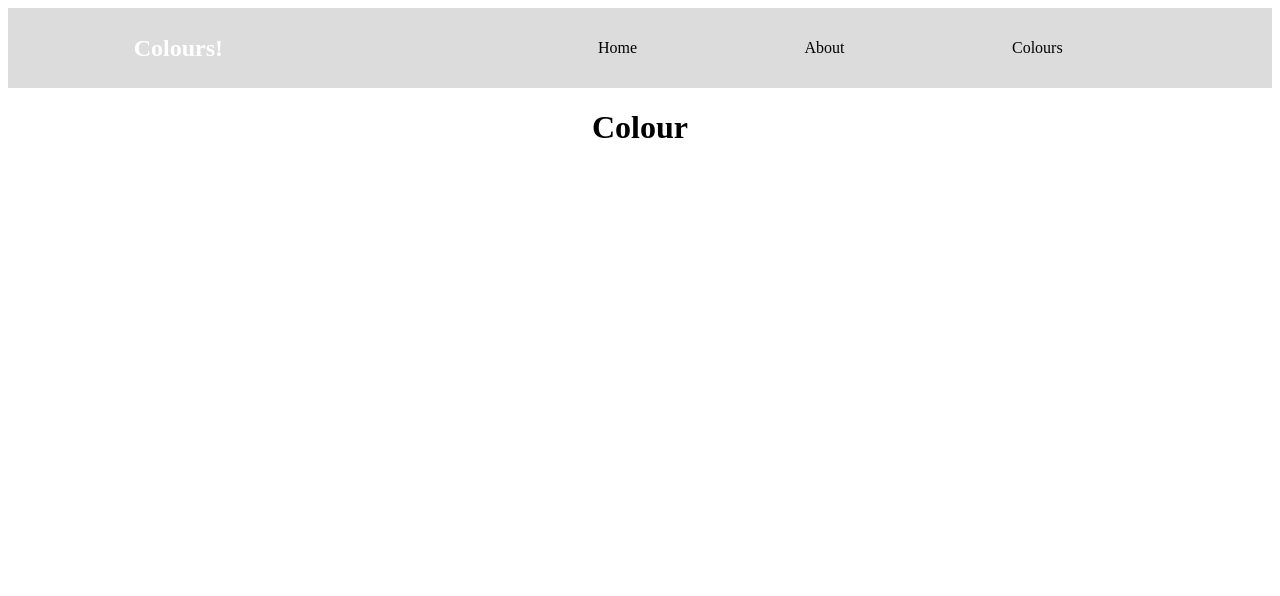
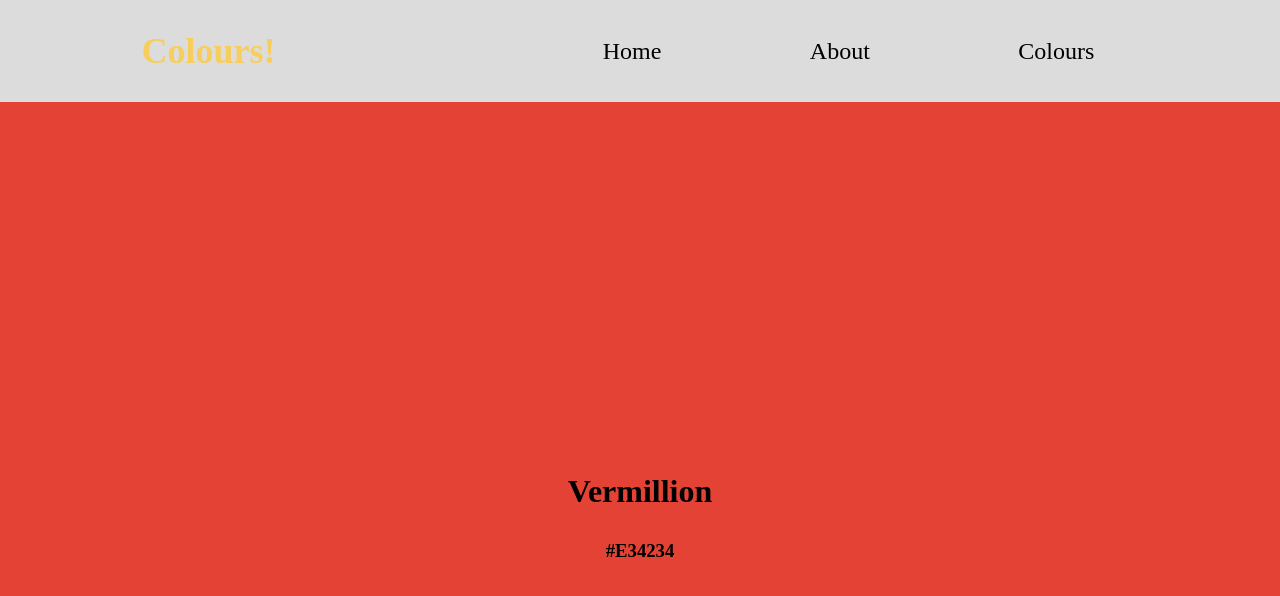
Before and after one commit to anawinter53/colours-react, a React (Vite) app: page /colours/0 in a window 1280 px wide. Shown: the top 596 px of the page. Built offline with nearby package versions, Linux system fonts and the light colour scheme.

Commit message:
add colours and design to colour pages

```diff
--- a/src/App.css
+++ b/src/App.css
@@ -1,4 +1,6 @@
-.App {
+* {
+  margin: 0;
+  padding: 0;
   text-align: center;
 }
 
@@ -8,7 +10,11 @@ nav {
   align-items: center;
   min-height: 10vh;
   background: gainsboro;
-  color: white;
+  font-size: 1.5em;
+  animation: Color 4s linear infinite;
+  -webkit-animation: Color 4s ease-in-out infinite;
+  margin: 0;
+  padding: 0;
 }
 
 .nav-links {
@@ -23,3 +29,94 @@ a {
   color: black;
   text-decoration: none;
 }
+
+p, h1 {
+  padding: 30px;
+}
+
+.colour-item {
+  height: 100vh;
+  margin: 0;
+  display: flex;
+  flex-direction: column;
+  justify-content: center;
+  text-align: center;
+}
+
+@keyframes Color{
+  0%{
+    color:#A0D468;
+  }
+
+  20%{
+    color:#4FC1E9;
+  }
+
+  40%{
+    color:#FFCE54;
+  }
+
+  60%{
+    color:#FC6E51;
+  }
+
+  80%{
+    color:#ED5565;
+  }
+
+  100%{
+    color:#AC92EC;
+  }
+}
+
+@-moz-keyframes Color{
+  0%{
+    color:#A0D468;
+  }
+
+  20%{
+    color:#4FC1E9;
+  }
+
+  40%{
+    color:#FFCE54;
+  }
+
+  60%{
+    color:#FC6E51;
+  }
+
+  80%{
+    color:#ED5565;
+  }
+
+  100%{
+    color:#AC92EC;
+  }
+}
+
+@-webkit-keyframes Color{
+  0%{
+    color:#A0D468;
+  }
+
+  20%{
+    color:#4FC1E9;
+  }
+
+  40%{
+    color:#FFCE54;
+  }
+
+  60%{
+    color:#FC6E51;
+  }
+
+  80%{
+    color:#ED5565;
+  }
+
+  100%{
+    color:#AC92EC;
+  }
+}
--- a/src/config/data.json
+++ b/src/config/data.json
@@ -2,51 +2,51 @@
     {
         "id": 0,
         "name": "Vermillion",
-        "Hex code": "#E34234"
+        "hex": "#E34234"
     },
     {
         "id": 1,
         "name": "Verdigris",
-        "Hex code": "#40B5AD"
+        "hex": "#40B5AD"
     },
     {
         "id": 2,
         "name": "Titian",
-        "Hex code": "#B05923"
+        "hex": "#B05923"
     },
     {
         "id": 3,
         "name": "Bisque",
-        "Hex code": "#F2D2BD"
+        "hex": "#F2D2BD"
     },
     {
         "id": 4,
         "name": "Puce",
-        "Hex code": "#CC8899"
+        "hex": "#CC8899"
     },
     {
         "id": 5,
         "name": "Cattleya",
-        "Hex code": "#9C4C8D"
+        "hex": "#9C4C8D"
     },
     {
         "id": 6,
         "name": "Smalt",
-        "Hex code": "#46567b"
+        "hex": "#46567b"
     },
     {
         "id": 7,
         "name": "Damask",
-        "Hex code": "#8b5959"
+        "hex": "#8b5959"
     },
     {
         "id": 8,
         "name": "Chartreuse",
-        "Hex code": "#dfff00"
+        "hex": "#dfff00"
     },
     {
         "id": 9,
         "name": "Alabaster",
-        "Hex code": "#EDEADE"
+        "hex": "#EDEADE"
     }
 ]
--- a/src/pages/ColourItem/index.jsx
+++ b/src/pages/ColourItem/index.jsx
@@ -5,7 +5,6 @@ export default function ColourItem({colourData}) {
   const {id} = useParams();
   const [colour, setColour] = useState({});
 
-  console.log(colour)
   function getColorInformation() {
     colourData.map((el) => {
         if(el.id === parseInt(id)) {
@@ -19,6 +18,9 @@ export default function ColourItem({colourData}) {
   }, [])
 
   return (
-   <h1>Colour</h1>
+    <div className='colour-item' style={{backgroundColor: colour.hex}}>
+    <h1>{colour.name}</h1>
+    <h3>{colour.hex}</h3>
+   </div>
   )
 }
```
